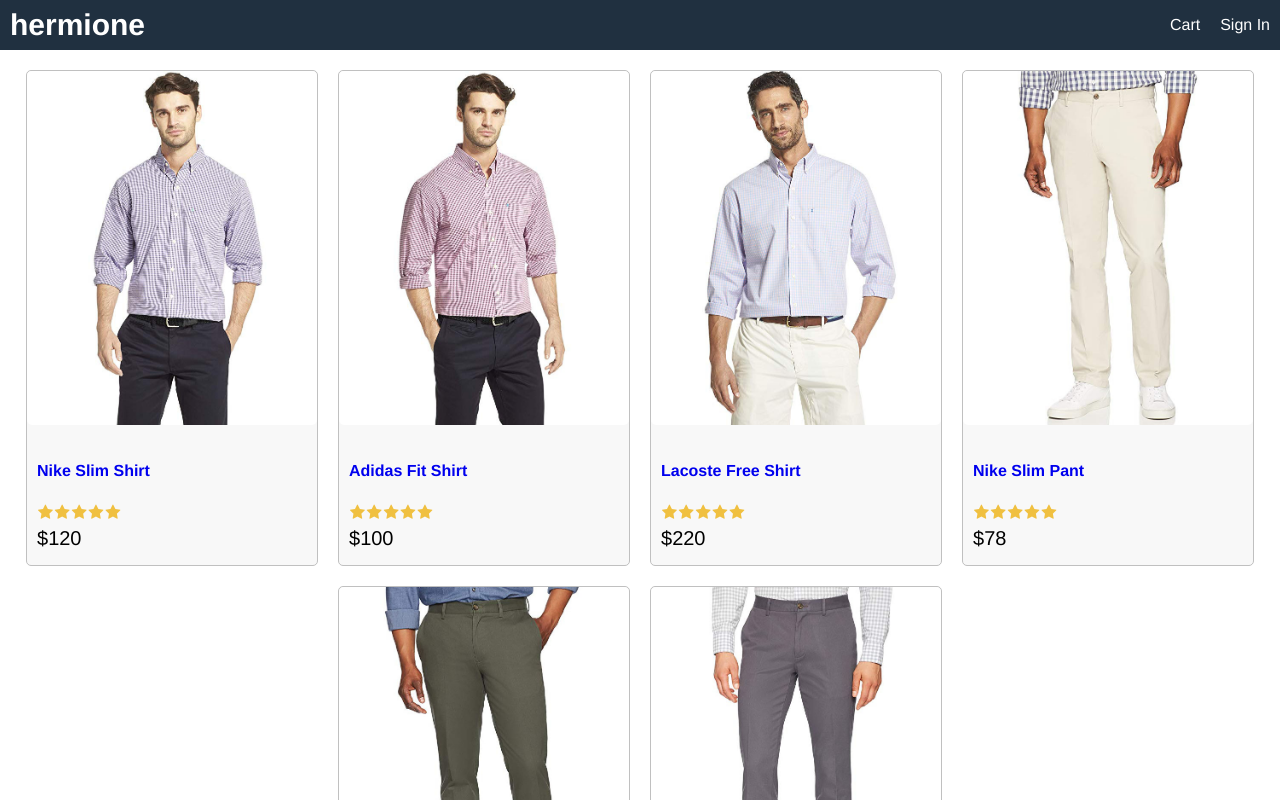
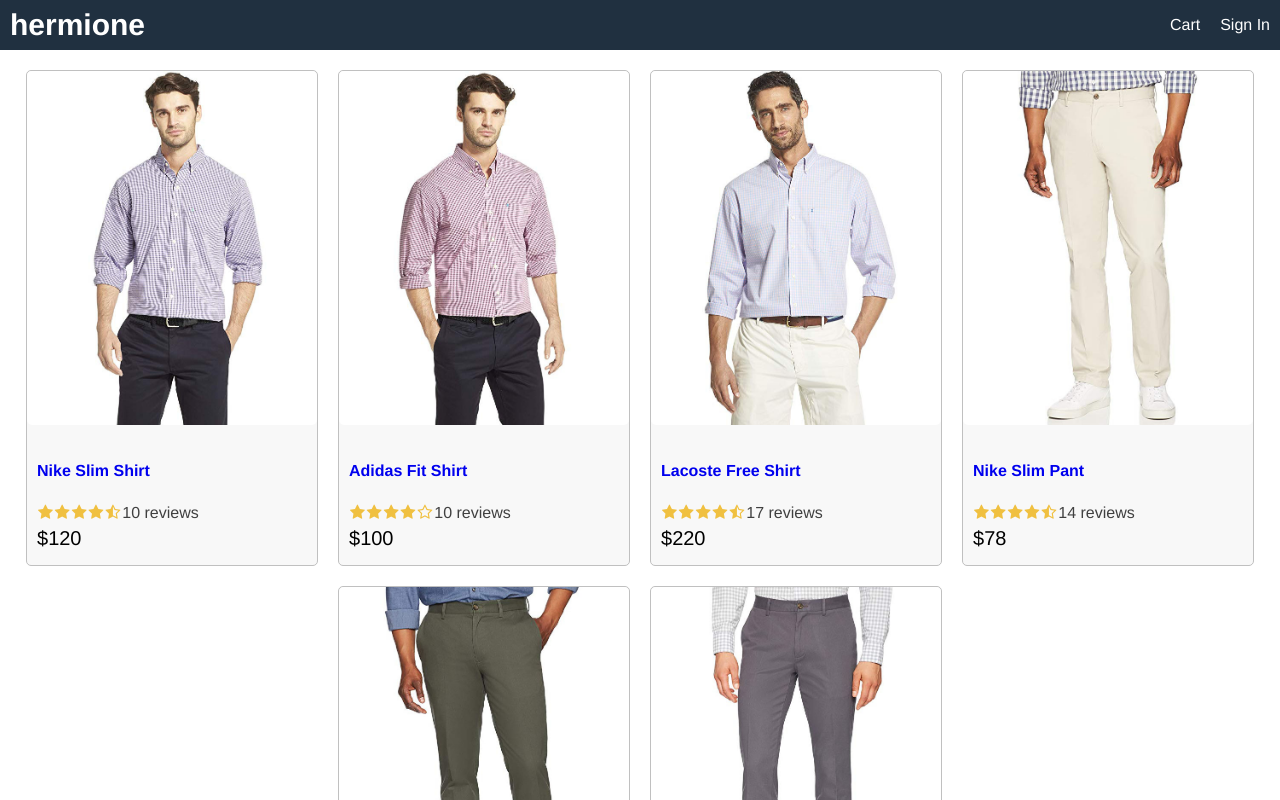
Before and after one commit to naberna/hermione, a React (Create React App) app in the folder frontend/: page / in a window 1280 px wide. Shown: the top 800 px of the page. Built offline with nearby package versions, Linux system fonts and the light colour scheme.

Commit message:
Rating and Product components are added

```diff
--- a/frontend/src/App.js
+++ b/frontend/src/App.js
@@ -1,5 +1,7 @@
 import React from 'react';
 import data from './data';
+import Product from './components/Product';
+
 function App() {
   return (
     <div className="grid-container">
@@ -18,38 +20,7 @@
         <div>
           <div className="row center">
             {data.products.map((product) => (
-              <div key={product._id} className="card">
-                <a href={`/product/${product._id}`}>
-                  <img
-                    className="medium"
-                    src={product.image}
-                    alt={product.name}
-                  />
-                </a>
-                <div className="card-body">
-                  <a href={`/product/${product._id}`}>
-                    <h2>{product.name}</h2>
-                  </a>
-                  <div className="rating">
-                    <span>
-                      <i className="fa fa-star"></i>
-                    </span>
-                    <span>
-                      <i className="fa fa-star"></i>
-                    </span>
-                    <span>
-                      <i className="fa fa-star"></i>
-                    </span>
-                    <span>
-                      <i className="fa fa-star"></i>
-                    </span>
-                    <span>
-                      <i className="fa fa-star"></i>
-                    </span>
-                  </div>
-                  <div className="price">${product.price}</div>
-                </div>
-              </div>
+              <Product key={product._id} product = {product}></Product>
             ))}
           </div>
         </div>
--- /dev/null
+++ b/frontend/src/components/Product.js
@@ -0,0 +1,24 @@
+import React from 'react'
+import Rating from './Rating';
+
+export default function Product(props) {
+    const { product } = props;
+    return (
+        <div key={product._id} className="card">
+                <a href={`/product/${product._id}`}>
+                  <img
+                    className="medium"
+                    src={product.image}
+                    alt={product.name}
+                  />
+                </a>
+                <div className="card-body">
+                  <a href={`/product/${product._id}`}>
+                    <h2>{product.name}</h2>
+                  </a>
+                  <Rating rating = {product.rating} numReviews={product.numReviews}></Rating>
+                  <div className="price">${product.price}</div>
+                </div>
+              </div>
+    )
+}
--- /dev/null
+++ b/frontend/src/components/Rating.js
@@ -0,0 +1,60 @@
+import React from 'react'
+
+export default function Rating(props) {
+    const { rating, numReviews } = props;
+    return (
+        <div className="rating">
+            <span>
+                <i className={
+                    rating >= 1
+                        ?"fa fa-star"
+                        : rating >= 0.5
+                        ? "fa fa-star-half-o"
+                        : "fa fa-star-o"
+                }
+                ></i>
+            </span>
+            <span>
+            <i className={
+                    rating >= 2
+                        ?"fa fa-star"
+                        : rating >= 1.5
+                        ? "fa fa-star-half-o"
+                        : "fa fa-star-o"
+                }
+                ></i>
+            </span>
+            <span>
+                <i className={
+                    rating >= 3
+                        ?"fa fa-star"
+                        : rating >= 2.5
+                        ? "fa fa-star-half-o"
+                        : "fa fa-star-o"
+                }
+                ></i>
+            </span>
+            <span>
+                <i className={
+                    rating >= 4
+                        ?"fa fa-star"
+                        : rating >= 3.5
+                        ? "fa fa-star-half-o"
+                        : "fa fa-star-o"
+                }
+                ></i>
+            </span>
+            <span>
+                <i className={
+                    rating >= 5
+                        ?"fa fa-star"
+                        : rating >= 4.5
+                        ? "fa fa-star-half-o"
+                        : "fa fa-star-o"
+                }
+                ></i>
+            </span>
+            <span>{numReviews + " reviews"}</span>
+        </div>
+    )
+}
--- a/frontend/src/index.css
+++ b/frontend/src/index.css
@@ -2,6 +2,7 @@
   font-size: 62.5%; /* 16px x 62.5 = 10px = 1rem */
   box-sizing: border-box;
 }
+
 body {
   margin: 0;
   height: 100vh;
@@ -10,6 +11,7 @@
   -webkit-font-smoothing: antialiased;
   -moz-osx-font-smoothing: grayscale;
 }
+
 #root {
   height: 100%;
 }
@@ -25,24 +27,29 @@
   grid-template-rows: 5rem 1fr 5rem;
   height: 100%;
 }
+
 header {
   grid-area: header;
   background-color: #203040;
 }
+
 main {
   grid-area: main;
   padding: 1rem;
 }
+
 footer {
   grid-area: footer;
   background-color: #203040;
   color: #ffffff;
 }
+
 /* Common */
 h1 {
   font-size: 1.8rem;
   padding: 1rem 0;
 }
+
 h2 {
   font-size: 1.6rem;
   padding: 1rem 0;
@@ -51,32 +58,39 @@
 a {
   text-decoration: none;
 }
+
 a:hover {
   color: #ff8000;
 }
+
 /* Header */
 header a {
   color: #ffffff;
   padding: 1rem;
 }
+
 a.brand {
   color: #ffffff;
   font-size: 3rem;
   font-weight: bold;
 }
+
 .row {
   display: flex;
   flex-wrap: wrap;
   justify-content: space-between;
   align-items: center;
 }
+
 .row.center {
   justify-content: center;
 }
+
 /* Image */
 img {
   border-radius: 0.5rem;
 }
+
 img.medium {
   max-width: 29rem;
   width: 100%;
@@ -89,17 +103,25 @@
   border-radius: 0.5rem;
   margin: 1rem;
 }
+
 .card-body {
   padding: 1rem;
 }
+
 .card-body > * {
   margin-bottom: 0.5rem;
 }
+
 .price {
   font-size: 2rem;
 }
+
 /* Rating */
 .rating span {
   color: #f0c040;
   margin: 0.1rem;
 }
+
+.rating span:last-child {
+  color: #404040;
+}
```
